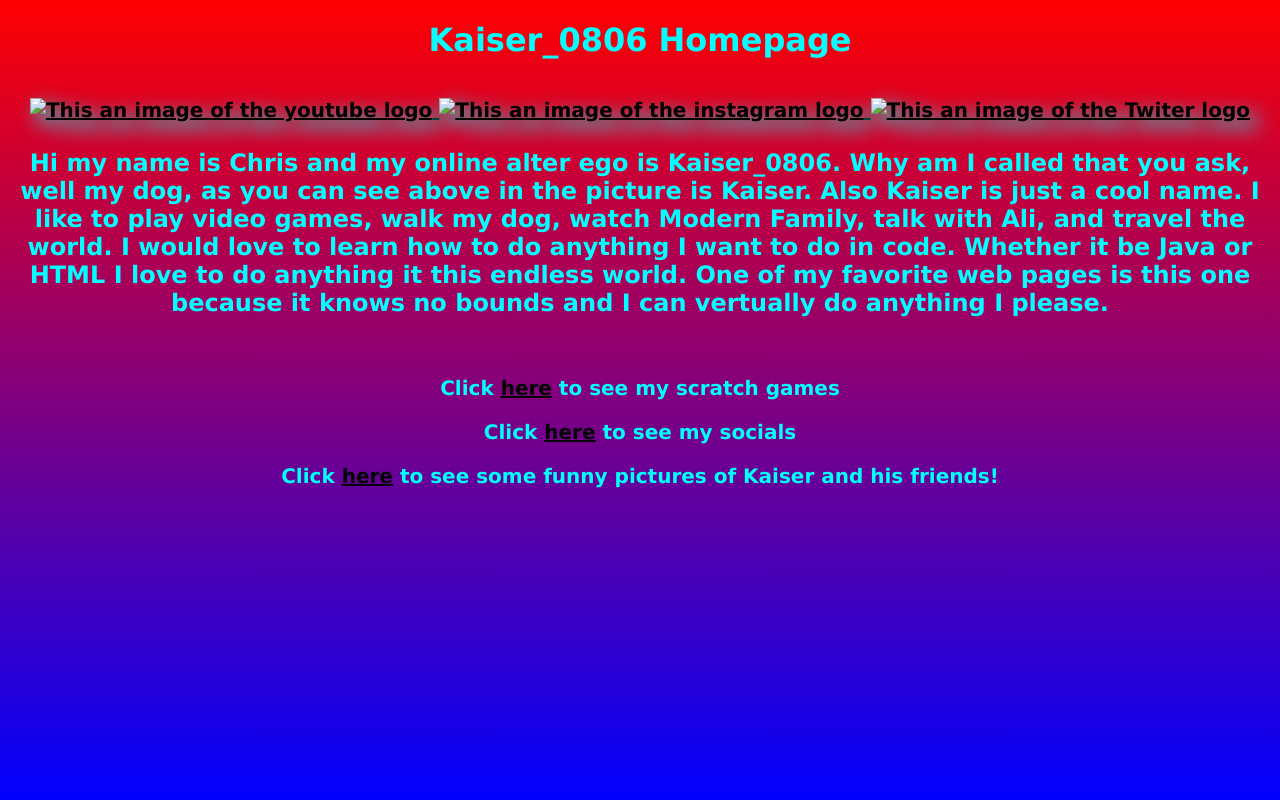
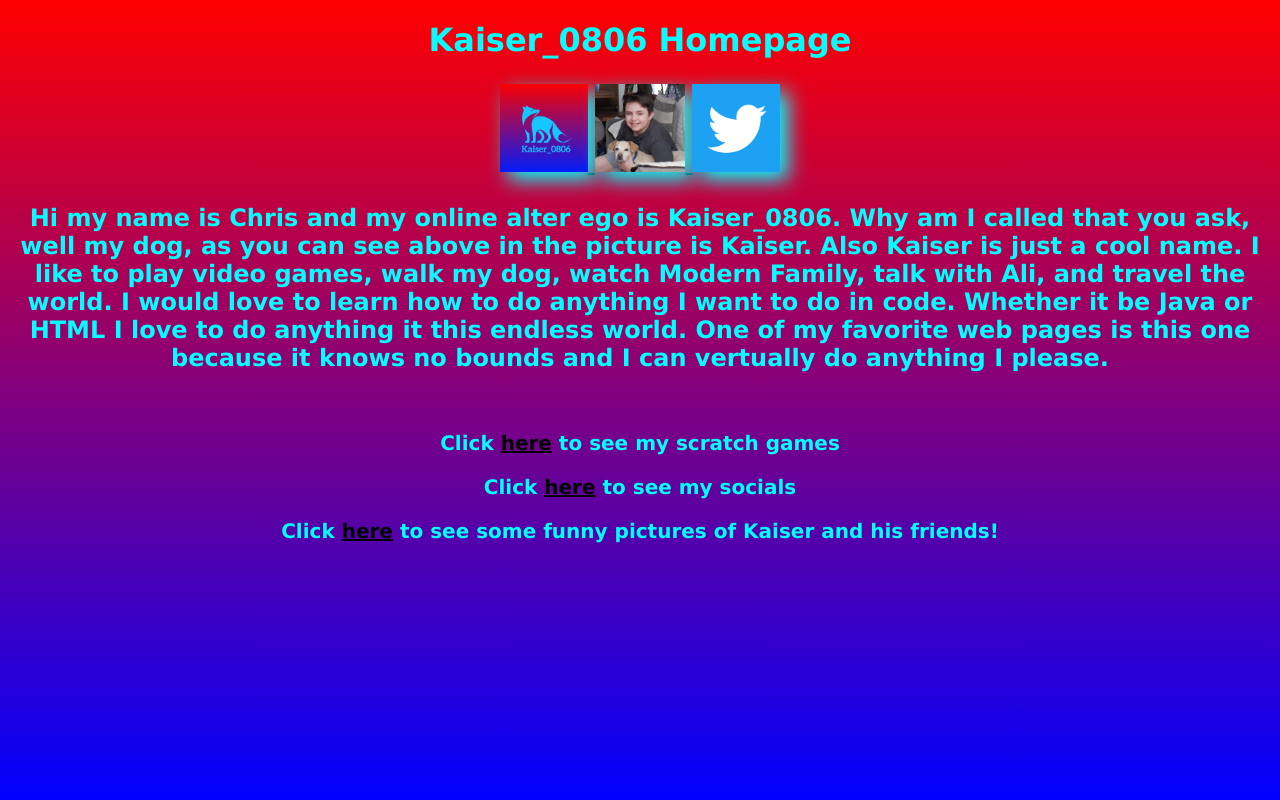
Before and after one commit to Kaiser0806/First-Website, a plain HTML site: page index.html in a window 1280 px wide. Drawn offline with Linux system fonts and the light colour scheme.

Commit message:
Update index.html

```diff
--- a/index.html
+++ b/index.html
@@ -14,13 +14,13 @@
         <h1>Kaiser_0806 Homepage</h1>
         <h1 style="font-size:36px;">
             <a href="https://www.youtube.com/channel/UCL_YhXQtynAg6wLpWrjf5pw">
-                <img class="shadow-filter" src="/Website/Images/Kaiser Logo.png" height="88" alt="This an image of the youtube logo">
+                <img class="shadow-filter" src="/Images/Kaiser Logo.png" height="88" alt="This an image of the youtube logo">
             </a>
             <a href="https://www.instagram.com/kaiser_0806/">
-                <img class="shadow-filter" src="/Website/Images/Kaikai.JPG" height="88" alt="This an image of the instagram logo">
+                <img class="shadow-filter" src="/Images/Kaikai.JPG" height="88" alt="This an image of the instagram logo">
             </a>
             <a href="https://twitter.com/Kaiser_0806">
-                <img class="shadow-filter" src="/Website/Images/Twitter.png" height="88" alt="This an image of the Twiter logo">
+                <img class="shadow-filter" src="/Images/Twitter.png" height="88" alt="This an image of the Twiter logo">
             </a>
             <br>
             <h2>Hi my name is Chris and my online alter ego is Kaiser_0806. Why am I called that you ask, well my dog, as you can see above in the picture is Kaiser. Also Kaiser is just a cool name. I like to play video games, walk my dog, watch Modern Family, talk with Ali, and travel the world. I would love to learn how to do anything I want to do in code. Whether it be Java or HTML I love to do anything it this endless world. One of my favorite web pages is this one because it knows no bounds and I can vertually do anything I please.</h2>
```
